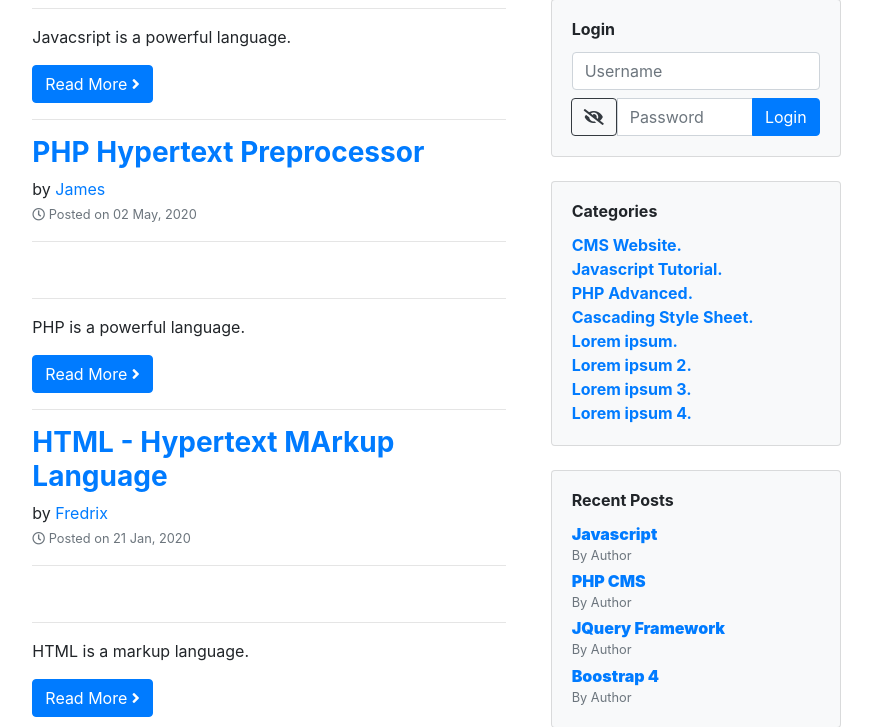
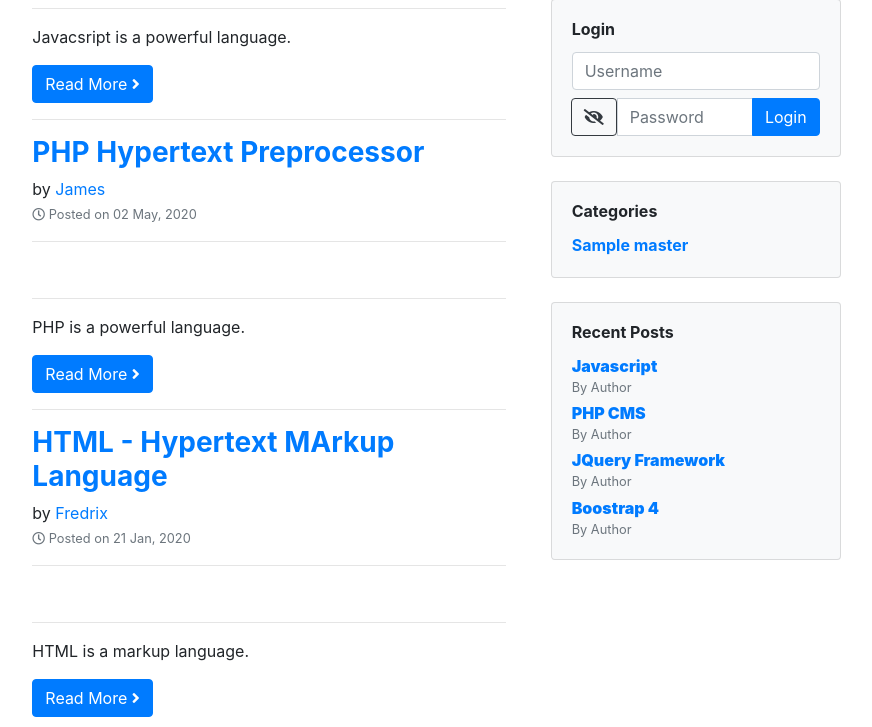
Before and after one commit to guryashzone/php-cms-website-2, a PHP site: page /index.php in a window 1280 px wide. Shown: the part 283-1010 px from the top of the page, without its empty margins (211-1083 px from the left). Run offline with PHP 8.4, Linux system fonts and the light colour scheme; tables that the repository leaves empty or names only in its code hold one stand-in row (values such as "Sample post"); some libraries are stand-ins or nearby versions.

Commit message:
PHP Query ++

```diff
--- a/header.php
+++ b/header.php
@@ -1,4 +1,6 @@
-
+<?php
+	require_once('connection.php');
+ ?>
 <!DOCTYPE html>
 <html lang="en">
 <head>
--- a/index.php
+++ b/index.php
@@ -1,13 +1,3 @@
-<?php
-	/*
-		include()       - Throws Warning and executes code
-		include_once()
-		require()       - Throw error and execution stops
-		require_once()
-	 */
-
-
- ?>
  <?php
  	require('header.php');
   ?>
--- a/right-sidebar.php
+++ b/right-sidebar.php
@@ -42,16 +42,19 @@
 			Categories
 		</h6>
 		<div class="font-weight-bold">
-			<p class="text-primary m-0">CMS Website.</p>
-			<p class="text-primary m-0">Javascript Tutorial.</p>
-			<p class="text-primary m-0">PHP Advanced.</p>
-			<p class="text-primary m-0">Cascading Style Sheet.</p>
-			<p class="text-primary m-0">Lorem ipsum.</p>
 			<?php
-				echo "<p class='text-primary m-0'>Lorem ipsum 2.</p>";
-				echo "<p class='text-primary m-0'>Lorem ipsum 3.</p>";
-				echo "<p class='text-primary m-0'>Lorem ipsum 4.</p>";
+				$query = "SELECT * FROM `post_category_master` WHERE `category_status` = 'active' ORDER BY `category_id` DESC LIMIT 5";
+				$res = mysqli_query($conn, $query);
+
+				// $row = mysqli_fetch_assoc($res);
+				// $row = mysqli_fetch_array($res);
+				// echo "<p class='text-primary m-0'>{$row['category_name']}</p>";
+
+				while ($row = mysqli_fetch_object($res)) {
+					echo "<p class='text-primary m-0'>$row->category_name</p>";
+				}
 			 ?>
+
 		</div>
 	</div>
 </div>
```
Also changed, not shown: 1 other file.
